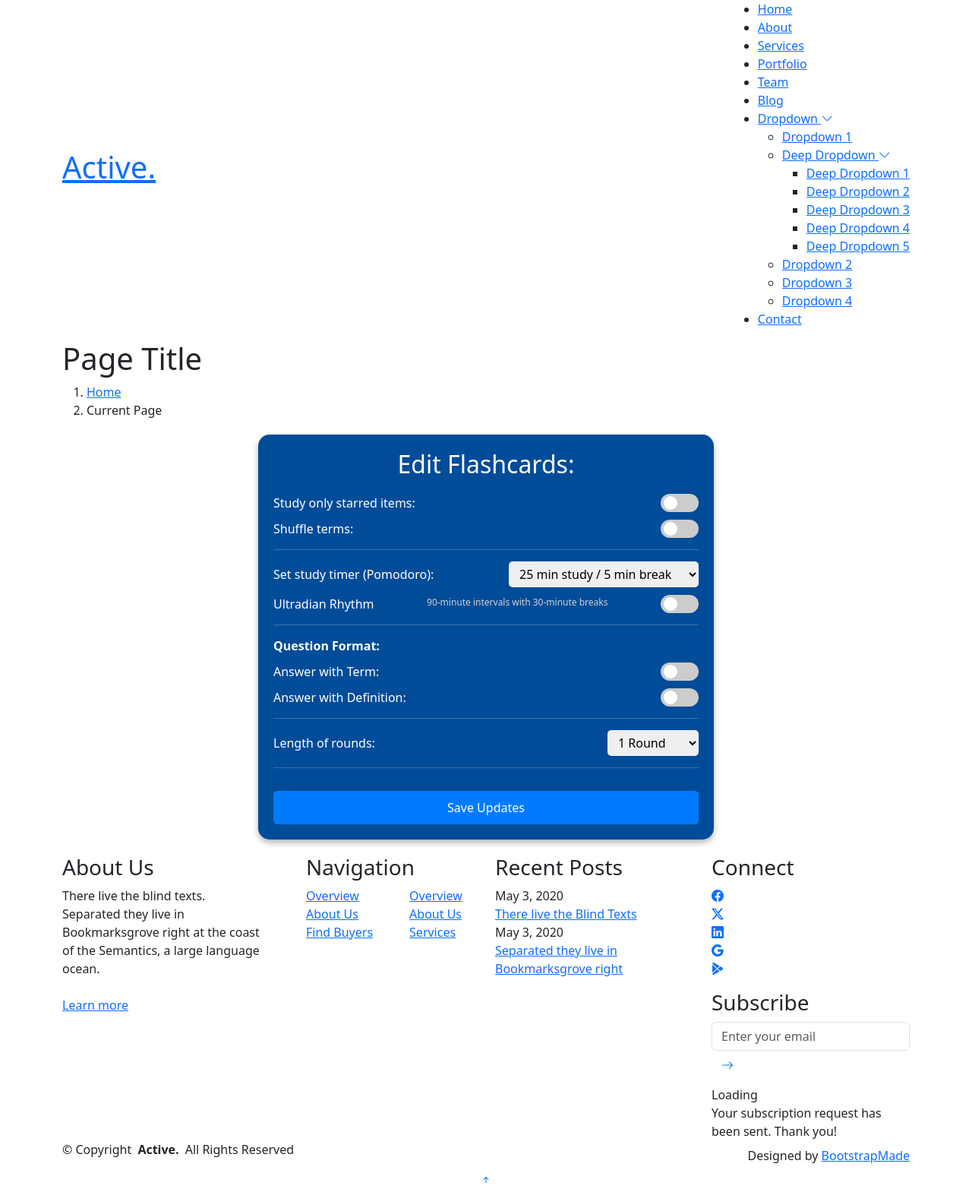
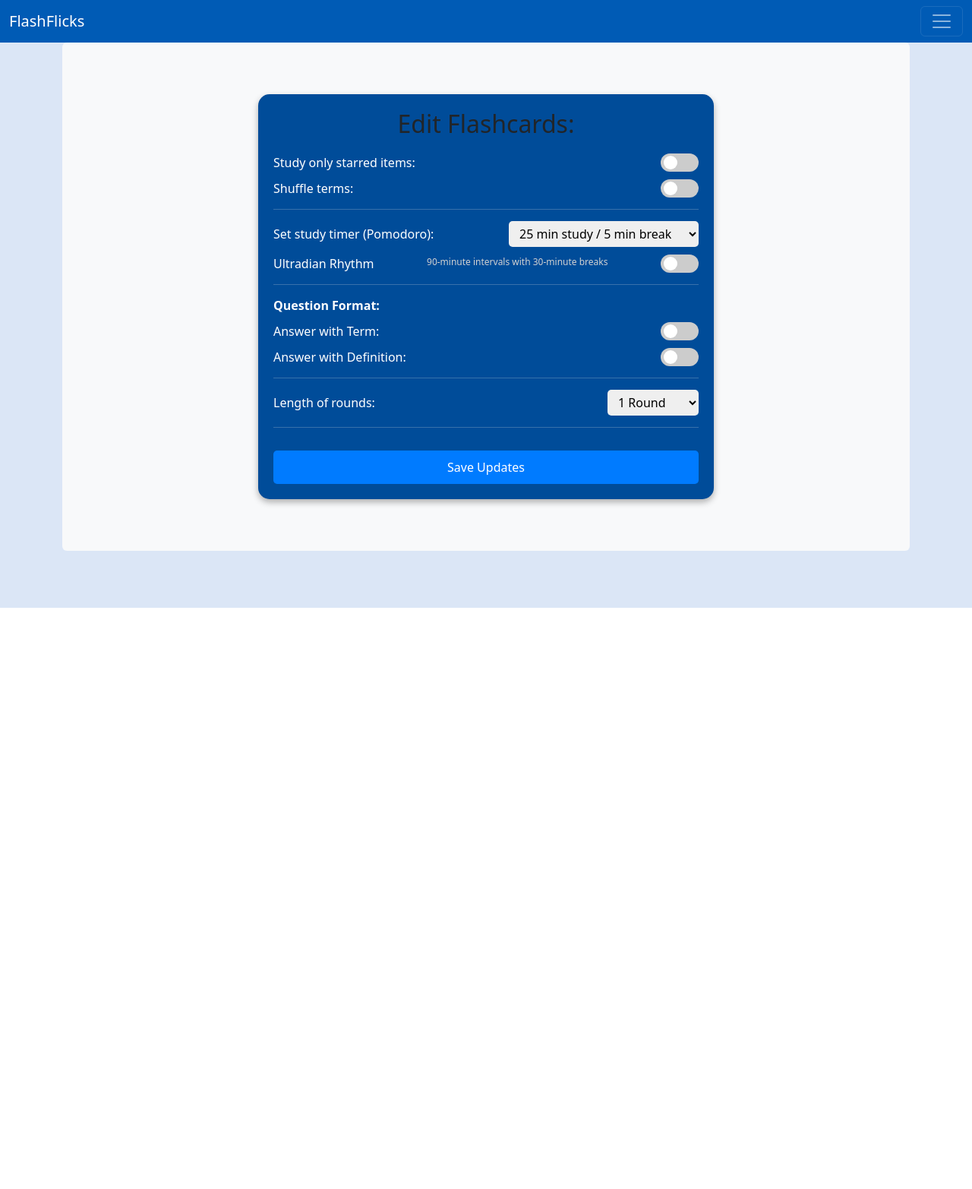
Before and after one commit to yuriihehed/flash-flicks-web-app, a Django app: template myproject/flashcards/templates/edit_learn_mode.html in a window 1280 px wide. Shown: the whole page at 76% size. After the commit the page ends 800 px from the top, so only its background shows below. Run offline with Django 5.2, Linux system fonts and the light colour scheme; the template is opened without the code that fills it, so the values that code supplies are empty; some libraries are stand-ins or nearby versions.

Commit message:
trying to add new chnages

```diff
--- a/myproject/flashcards/templates/base.html
+++ b/myproject/flashcards/templates/base.html
@@ -1,215 +1,207 @@
-<!-- filepath: /Users/vanessawartemberg/Desktop/poc-demo-team-three/myproject/flashcards/templates/base.html -->
-<!DOCTYPE html>
+<!doctype html>
 <html lang="en">
-
 <head>
     <meta charset="utf-8">
-  <meta content="width=device-width, initial-scale=1.0" name="viewport">
+    <meta name="viewport" content="width=device-width, initial-scale=1">
     <meta name="description" content="">
-  <title>{% block title %}My Website{% endblock %}</title>
-  <meta name="keywords" content="">
+    <title>{% block title %}Navbar Template{% endblock %}</title>
 
     {% load static %}
-  <!-- Favicons -->
-  <link href="{% static 'assets/img/favicon.png' %}" rel="icon">
-  <link href="{% static 'assets/img/apple-touch-icon.png' %}" rel="apple-touch-icon">
+    <!-- Bootstrap CSS -->
+    <link href="{% static 'bootstrap/bootstrap.min.css' %}" rel="stylesheet">
+    <!-- Custom CSS -->
+    <link href="{% static 'admin/css/styles.css' %}" rel="stylesheet">
+    <!-- custom css for create flashcards -->
+    <link href="{% static 'css/create_flashcards_custom.css' %}" rel="stylesheet">
+    <!-- Favicon-->
+    <link rel="icon" type="image/x-icon" href="{% static 'assets/favicon.ico' %}" />
+    <!-- Bootstrap Icons-->
+    <link href="https://cdn.jsdelivr.net/npm/bootstrap-icons@1.5.0/font/bootstrap-icons.css" rel="stylesheet" />
+    <!-- Google fonts-->
+    <link href="https://fonts.googleapis.com/css?family=Merriweather+Sans:400,700" rel="stylesheet" />
+    <link href="https://fonts.googleapis.com/css?family=Merriweather:400,300,300italic,400italic,700,700italic" rel="stylesheet" type="text/css" />
+    <!-- SimpleLightbox plugin CSS-->
+    <link href="https://cdnjs.cloudflare.com/ajax/libs/SimpleLightbox/2.1.0/simpleLightbox.min.css" rel="stylesheet" />
+    <!-- Core theme CSS (includes Bootstrap)-->
+    <link href="{% static 'admin/css/styles.css' %}" rel="stylesheet" />
+    <!-- Custom CSS -->
+    <link href="{% static 'css/custom.css' %}" rel="stylesheet">
+    <!-- ___________________________________ Move it to Custom CSS ________________________________________-->
+    <style>
+        /* Theme-specific styles */
+        /* Light Mode Styles */
+        /* Light Mode Styles */
+        body.light-mode {
+            background-color: #dbe6f6;
+            color: #212529;
+        }
+        body.light-mode .navbar {
+            background-color: #005bb5 !important;
+            color: #ffffff !important; /* Ensures text remains readable */
+            background-color: #005bb5 !important;
+            color: #ffffff !important; /* Ensures text remains readable */
+        }
+        body.light-mode h1, body.light-mode h2, body.light-mode h3, body.light-mode p {
+            color: #212529; /* Ensure dark text for readability */
+        }
 
-  <!-- Fonts -->
-  <link href="https://fonts.googleapis.com" rel="preconnect">
-  <link href="https://fonts.gstatic.com" rel="preconnect" crossorigin>
-  <link href="https://fonts.googleapis.com/css2?family=Roboto:ital,wght@0,100;0,300;0,400;0,500;0,700;0,900;1,100;1,300;1,400;1,500;1,700;1,900&family=Lato:ital,wght@0,100;0,300;0,400;0,700;0,900;1,100;1,300;1,400;1,700;1,900&display=swap" rel="stylesheet">
+        /* Dark Mode Styles */
+        body.light-mode h1, body.light-mode h2, body.light-mode h3, body.light-mode p {
+            color: #212529; /* Ensure dark text for readability */
+        }
 
-  <!-- Vendor CSS Files -->
-  <link href="{% static 'assets/vendor/bootstrap/css/bootstrap.min.css' %}" rel="stylesheet">
-  <link href="{% static 'assets/vendor/bootstrap-icons/bootstrap-icons.css' %}" rel="stylesheet">
-  <link href="{% static 'assets/vendor/aos/aos.css' %}" rel="stylesheet">
-  <link href="{% static 'assets/vendor/swiper/swiper-bundle.min.css' %}" rel="stylesheet">
-  <link href="{% static 'assets/vendor/glightbox/css/glightbox.min.css' %}" rel="stylesheet">
+        /* Dark Mode Styles */
+        body.dark-mode {
+            background-color: #002244;
+            color: #f8f9fa; /* Light text for contrast */
+            color: #f8f9fa; /* Light text for contrast */
+        }
+        body.dark-mode .navbar {
+            background-color: #021627 !important;
+        }
+        body.dark-mode .bg-light {
+            background-color: #0845a1 !important;
+            color: #f8f9fa;
+        }
+        body.dark-mode h1, body.dark-mode h2, body.dark-mode h3, body.dark-mode p {
+            color: #f8f9fa; /* Ensures all text is readable */
+        }
 
-  <!-- Main CSS File -->
-  <link href="{% static 'assets/css/main.css' %}" rel="stylesheet">
+        #theme-toggle {
+            margin-left: 1rem;
+            padding: 0.375rem 0.75rem;
+            border: 1px solid rgba(215, 215, 215, 0.885);
+            background: transparent;
+            color: white;
+            border-radius: 4px;
+        }
 
+        #theme-toggle:hover {
+            background: rgba(10, 62, 173, 0.1);
+        }
+
+        .bd-placeholder-img {
+            font-size: 1.125rem;
+            text-anchor: middle;
+            -webkit-user-select: none;
+            -moz-user-select: none;
+            user-select: none;
+        }
+
+        @media (min-width: 768px) {
+            .bd-placeholder-img-lg {
+                font-size: 3.5rem;
+            }
+        }
+    </style>
+    <!-- ___________________________________ Move it to Custom CSS ________________________________________-->
     {% block extra_css %}{% endblock %}
 </head>
+<body>
+<main>
+    <nav class="navbar navbar-dark bg-dark" aria-label="First navbar example">
+        <div class="container-fluid">
+            <a class="navbar-brand" href="/">FlashFlicks</a> <!-- Can be replaced with the logo-->
+            <!-- Allow Login & Sign Up buttons only on Landing Page -->
+            <div class="d-flex ms-auto">
+                {% block landing_nav %}{% endblock %}
+            </div>
+            <!-- Navbar Toggler -->
+            <button class="navbar-toggler" type="button" data-bs-toggle="collapse" data-bs-target="#navbarsExample01"
+                    aria-controls="navbarsExample01" aria-expanded="false" aria-label="Toggle navigation">
+                <span class="navbar-toggler-icon"></span>
+            </button>
 
-<body class="services-page">
-  <!-- HEADER (from services.html) -->
-  <header id="header" class="header d-flex align-items-center sticky-top">
-    <div class="container-fluid container-xl position-relative d-flex align-items-center justify-content-between">
-      <a href="index.html" class="logo d-flex align-items-center">
-        <h1 class="sitename">Active.</h1>
-      </a>
-      <nav id="navmenu" class="navmenu">
-        <ul>
-          <li><a href="index.html">Home</a></li>
-          <li><a href="about.html">About</a></li>
-          <li><a href="services.html" class="{% if request.path == '/services/' %}active{% endif %}">Services</a></li>
-          <li><a href="portfolio.html">Portfolio</a></li>
-          <li><a href="team.html">Team</a></li>
-          <li><a href="blog.html">Blog</a></li>
-          <li class="dropdown">
-            <a href="#"><span>Dropdown</span> <i class="bi bi-chevron-down toggle-dropdown"></i></a>
-            <ul>
-              <li><a href="#">Dropdown 1</a></li>
-              <li class="dropdown">
-                <a href="#"><span>Deep Dropdown</span> <i class="bi bi-chevron-down toggle-dropdown"></i></a>
-                <ul>
-                  <li><a href="#">Deep Dropdown 1</a></li>
-                  <li><a href="#">Deep Dropdown 2</a></li>
-                  <li><a href="#">Deep Dropdown 3</a></li>
-                  <li><a href="#">Deep Dropdown 4</a></li>
-                  <li><a href="#">Deep Dropdown 5</a></li>
+            <div class="collapse navbar-collapse" id="navbarsExample01">
+                <ul class="navbar-nav me-auto mb-2">
+                    <li class="nav-item">
+                        <a class="nav-link active" href="/homepage">Home</a>
+
+                    </li>
+                    <!-- Removing this until next version
+                    <li class="nav-item">
+                        <a class="nav-link active" href="/class-name>">Folders</a> -->  <!-- Need to change the link -->
+                    <!--
+                </li>
+                <li class="nav-item dropdown">
+                    <a class="nav-link dropdown-toggle" href="#" id="dropdown01"
+                       data-bs-toggle="dropdown" aria-expanded="false">Explore</a>
+                    <ul class="dropdown-menu" aria-labelledby="dropdown01">
+                        <li><a class="dropdown-item" href="/progress">View Progress</a></li> --> <!--
+                                <li><a class="dropdown-item" href="/learning-styles">Explore Flashcard Learning Styles</a></li>
                             </ul>
+                        </li> -->
+                    <li class="nav-item">
+                        <a class="nav-link active" href="/learning-styles">Explore Flashcard Learning Styles</a>
                     </li>
-              <li><a href="#">Dropdown 2</a></li>
-              <li><a href="#">Dropdown 3</a></li>
-              <li><a href="#">Dropdown 4</a></li>
+                    <li class="nav-item">
+                        <a class="nav-link active" href="/settings">Settings</a>
+                    </li>
                 </ul>
-          </li>
-          <li><a href="contact.html">Contact</a></li>
-        </ul>
-        <i class="mobile-nav-toggle d-xl-none bi bi-list"></i>
+                <!--
+                <form class="d-flex">
+                    <input class="form-control me-2" type="text" placeholder="Search">
+                </form>
+                <button id="theme-toggle" type="button">
+                    <span class="light-mode-icon">🌞</span>
+                    <span class="dark-mode-icon" style="display: none;">🌙</span>
+                </button>  -->
+                {% block header_content %}{% endblock %}
+            </div>
+        </div>
     </nav>
+    {% block container %}
+    <div class="container">
+        <div class="bg-light p-5 rounded">
+            <div class="col-sm-8 mx-auto">
+                {% block content %}
+                <h1>This is base.html </h1>
+                <p>We can extend this to keep the same formatting on all pages</p>
+                <p>At the smallest breakpoint, the collapse plugin is used to hide the links and show a menu button to toggle the collapsed content.</p>
+                <p>
+                    <a class="btn btn-primary" href="#" role="button">View navbar docs &raquo;</a>
+                </p>
+                {% endblock %}
             </div>
-  </header>
-
-  <!-- MAIN CONTENT -->
-  <main class="main">
-    {% block page_title %}
-    <!-- Generic Page Title Block (can be overridden in child templates) -->
-    <div class="page-title light-background">
-      <div class="container">
-        <h1>{% block header_title %}Page Title{% endblock %}</h1>
-        <nav class="breadcrumbs">
-          <ol>
-            <li><a href="index.html">Home</a></li>
-            <li class="current">{% block breadcrumb %}Current Page{% endblock %}</li>
-          </ol>
-        </nav>
         </div>
     </div>
     {% endblock %}
-
-    {% block content %}
-    <!-- Default content goes here -->
-    {% endblock %}
 </main>
 
-  <!-- FOOTER (from services.html) -->
-  <footer id="footer" class="footer light-background">
-    <div class="container">
-      <div class="row g-4">
-        <div class="col-md-6 col-lg-3 mb-3 mb-md-0">
-          <div class="widget">
-            <h3 class="widget-heading">About Us</h3>
-            <p class="mb-4">
-              There live the blind texts. Separated they live in Bookmarksgrove right at the coast of the Semantics, a large language ocean.
-            </p>
-            <p class="mb-0">
-              <a href="#" class="btn-learn-more">Learn more</a>
-            </p>
-          </div>
-        </div>
-        <div class="col-md-6 col-lg-3 ps-lg-5 mb-3 mb-md-0">
-          <div class="widget">
-            <h3 class="widget-heading">Navigation</h3>
-            <ul class="list-unstyled float-start me-5">
-              <li><a href="#">Overview</a></li>
-              <li><a href="#">About Us</a></li>
-              <li><a href="#">Find Buyers</a></li>
-            </ul>
-            <ul class="list-unstyled float-start">
-              <li><a href="#">Overview</a></li>
-              <li><a href="#">About Us</a></li>
-              <li><a href="#">Services</a></li>
-            </ul>
-          </div>
-        </div>
-        <div class="col-md-6 col-lg-3 pl-lg-5">
-          <div class="widget">
-            <h3 class="widget-heading">Recent Posts</h3>
-            <ul class="list-unstyled footer-blog-entry">
-              <li>
-                <span class="d-block date">May 3, 2020</span>
-                <a href="#">There live the Blind Texts</a>
-              </li>
-              <li>
-                <span class="d-block date">May 3, 2020</span>
-                <a href="#">Separated they live in Bookmarksgrove right</a>
-              </li>
-            </ul>
-          </div>
-        </div>
-        <div class="col-md-6 col-lg-3 pl-lg-5">
-          <div class="widget">
-            <h3 class="widget-heading">Connect</h3>
-            <ul class="list-unstyled social-icons light mb-3">
-              <li>
-                <a href="#"><span class="bi bi-facebook"></span></a>
-              </li>
-              <li>
-                <a href="#"><span class="bi bi-twitter-x"></span></a>
-              </li>
-              <li>
-                <a href="#"><span class="bi bi-linkedin"></span></a>
-              </li>
-              <li>
-                <a href="#"><span class="bi bi-google"></span></a>
-              </li>
-              <li>
-                <a href="#"><span class="bi bi-google-play"></span></a>
-              </li>
-            </ul>
-          </div>
+<!-- Bootstrap Bundle with Popper -->
+<script src="{% static 'bootstrap/bootstrap.bundle.min.js' %}"></script>
+{% block extra_js %}{% endblock %}
+<!-- Theme Toggle Script -->
+<script>
+    const themeToggle = document.getElementById('theme-toggle');
+    const lightIcon = document.querySelector('.light-mode-icon');
+    const darkIcon = document.querySelector('.dark-mode-icon');
 
-          <div class="widget">
-            <div class="footer-subscribe">
-              <h3 class="widget-heading">Subscribe</h3>
-              <form action="forms/newsletter.php" method="post" class="php-email-form">
-                <div class="mb-2">
-                  <input type="text" class="form-control" name="email" placeholder="Enter your email">
-                  <button type="submit" class="btn btn-link">
-                    <span class="bi bi-arrow-right"></span>
-                  </button>
-                </div>
-                <div class="loading">Loading</div>
-                <div class="error-message"></div>
-                <div class="sent-message">
-                  Your subscription request has been sent. Thank you!
-                </div>
-              </form>
-            </div>
-          </div>
-        </div>
-      </div>
+    function setTheme(theme) {
+        if (theme === 'dark') {
+            document.body.classList.remove('light-mode');
+            document.body.classList.add('dark-mode');
+            lightIcon.style.display = 'none';
+            darkIcon.style.display = 'inline';
+        } else {
+            document.body.classList.remove('dark-mode');
+            document.body.classList.add('light-mode');
+            lightIcon.style.display = 'inline';
+            darkIcon.style.display = 'none';
+        }
+    }
 
-      <div class="copyright d-flex flex-column flex-md-row align-items-center justify-content-md-between">
-        <p>© <span>Copyright</span> <strong class="px-1 sitename">Active.</strong> <span>All Rights Reserved</span></p>
-        <div class="credits">
-          Designed by <a href="https://bootstrapmade.com/">BootstrapMade</a>
-        </div>
-      </div>
-    </div>
-  </footer>
+    // Initialize theme from localStorage
+    const savedTheme = localStorage.getItem('theme') || 'light';
+    setTheme(savedTheme);
 
-  <a href="#" id="scroll-top" class="scroll-top d-flex align-items-center justify-content-center">
-    <i class="bi bi-arrow-up-short"></i>
-  </a>
-  <div id="preloader"></div>
+    // Theme toggle handler
+    themeToggle.addEventListener('click', () => {
+        const newTheme = document.body.classList.contains('dark-mode') ? 'light' : 'dark';
+        localStorage.setItem('theme', newTheme);
+        setTheme(newTheme);
+    });
+</script>
 
-  <!-- Vendor JS Files -->
-  <script src="{% static 'assets/vendor/bootstrap/js/bootstrap.bundle.min.js' %}"></script>
-  <script src="{% static 'assets/vendor/php-email-form/validate.js' %}"></script>
-  <script src="{% static 'assets/vendor/aos/aos.js' %}"></script>
-  <script src="{% static 'assets/vendor/swiper/swiper-bundle.min.js' %}"></script>
-  <script src="{% static 'assets/vendor/purecounter/purecounter_vanilla.js' %}"></script>
-  <script src="{% static 'assets/vendor/glightbox/js/glightbox.min.js' %}"></script>
-  <script src="{% static 'assets/vendor/imagesloaded/imagesloaded.pkgd.min.js' %}"></script>
-  <script src="{% static 'assets/vendor/isotope-layout/isotope.pkgd.min.js' %}"></script>
-
-  <!-- Main JS File -->
-  <script src="{% static 'assets/js/main.js' %}"></script>
-  {% block extra_js %}{% endblock %}
 </body>
-
 </html>
```
Lines whose indentation alone changed are shown as unchanged.
